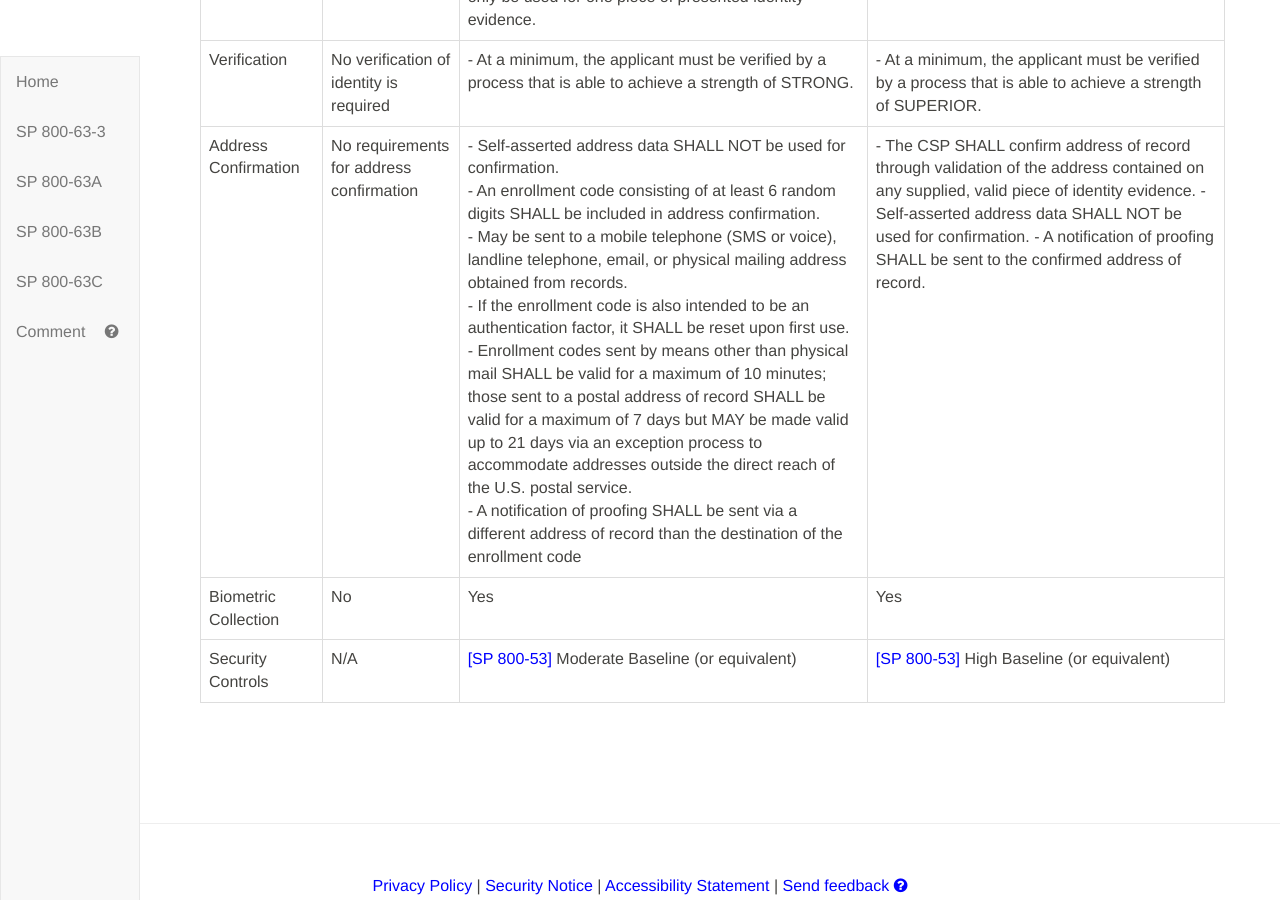
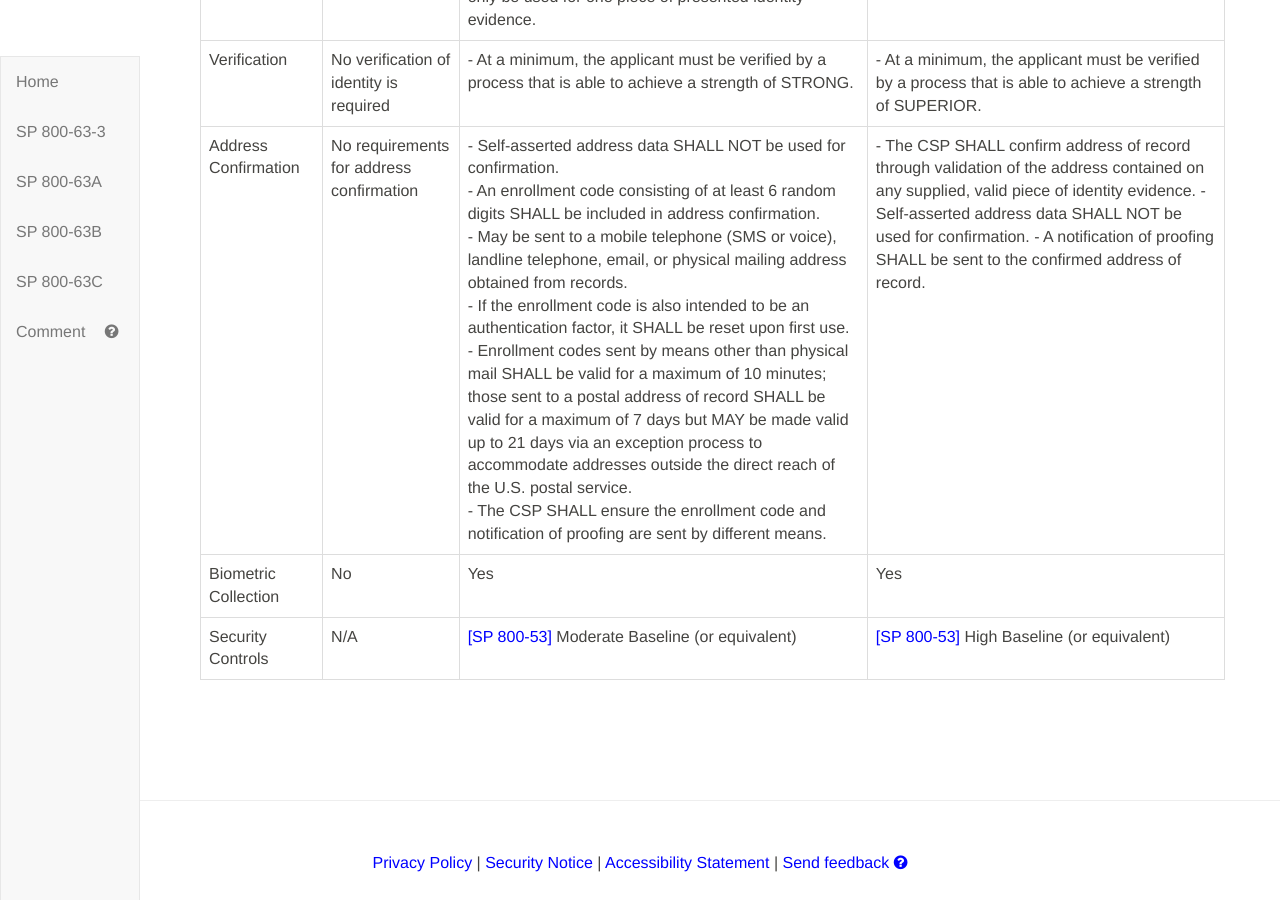
Before and after one commit to usnistgov/800-63-3, a Jekyll site: the page built from sp800-63a/sec4_ial.md, in a window 1280 px wide and 900 px high, scrolled down 6506 px. Built offline with Jekyll 4.4.1, drawn with Linux system fonts in a browser that asks for light colours; our own code applies the rules of GitHub Pages for plain Markdown files; after the commit the page ends 7383 px from its top, so only the background shows below that.

Commit message:
Closes #624

```diff
--- a/sp800-63a/sec4_ial.md
+++ b/sp800-63a/sec4_ial.md
@@ -228,6 +228,6 @@
 Evidence|Identity evidence is not required|Two (2) pieces of STRONG evidence<br>**OR**<br>One (1) piece of STRONG evidence plus two (2) pieces of FAIR evidence|One (1) piece of SUPERIOR evidence plus one (1) piece of STRONG evidence<br>**OR**<br>Two (2) pieces of STRONG evidence plus one (1) piece of FAIR evidence
 Validation|No validation of evidence is required|- Each piece of evidence must be validated with a process that is able to achieve the same strength as the evidence presented; For example, if two forms of STRONG identity evidence are presented, each evidence will be validated at a strength of STRONG.<br><br>- Validation against a third party data service SHALL only be used for one piece of presented identity evidence.|Same as IAL2.
 Verification| No verification of identity is required |- At a minimum, the applicant must be verified by a process that is able to achieve a strength of STRONG.|- At a minimum, the applicant must be verified by a process that is able to achieve a strength of SUPERIOR.<br>
-Address Confirmation|No requirements for address confirmation|- Self-asserted address data SHALL NOT be used for confirmation.<br>- An enrollment code consisting of at least 6 random digits SHALL be included in address confirmation.<br>- May be sent to a mobile telephone (SMS or voice), landline telephone, email, or physical mailing address obtained from records.<br>- If the enrollment code is also intended to be an authentication factor, it SHALL be reset upon first use.<br>- Enrollment codes sent by means other than physical mail SHALL be valid for a maximum of 10 minutes; those sent to a postal address of record SHALL be valid for a maximum of 7 days but MAY be made valid up to 21 days via an exception process to accommodate addresses outside the direct reach of the U.S. postal service.  <br> - A notification of proofing SHALL be sent via a different address of record than the destination of the enrollment code|- The CSP SHALL confirm address of record through validation of the address contained on any supplied, valid piece of identity evidence. - Self-asserted address data SHALL NOT be used for confirmation. - A notification of proofing SHALL be sent to the confirmed address of record.
+Address Confirmation|No requirements for address confirmation|- Self-asserted address data SHALL NOT be used for confirmation.<br>- An enrollment code consisting of at least 6 random digits SHALL be included in address confirmation.<br>- May be sent to a mobile telephone (SMS or voice), landline telephone, email, or physical mailing address obtained from records.<br>- If the enrollment code is also intended to be an authentication factor, it SHALL be reset upon first use.<br>- Enrollment codes sent by means other than physical mail SHALL be valid for a maximum of 10 minutes; those sent to a postal address of record SHALL be valid for a maximum of 7 days but MAY be made valid up to 21 days via an exception process to accommodate addresses outside the direct reach of the U.S. postal service.  <br> - The CSP SHALL ensure the enrollment code and notification of proofing are sent by different means.|- The CSP SHALL confirm address of record through validation of the address contained on any supplied, valid piece of identity evidence. - Self-asserted address data SHALL NOT be used for confirmation. - A notification of proofing SHALL be sent to the confirmed address of record.
 Biometric Collection|No|Yes|Yes|
 Security Controls|N/A|[[SP 800-53]](#SP800-53) Moderate Baseline (or equivalent)|[[SP 800-53]](#SP800-53) High Baseline (or equivalent)
```
